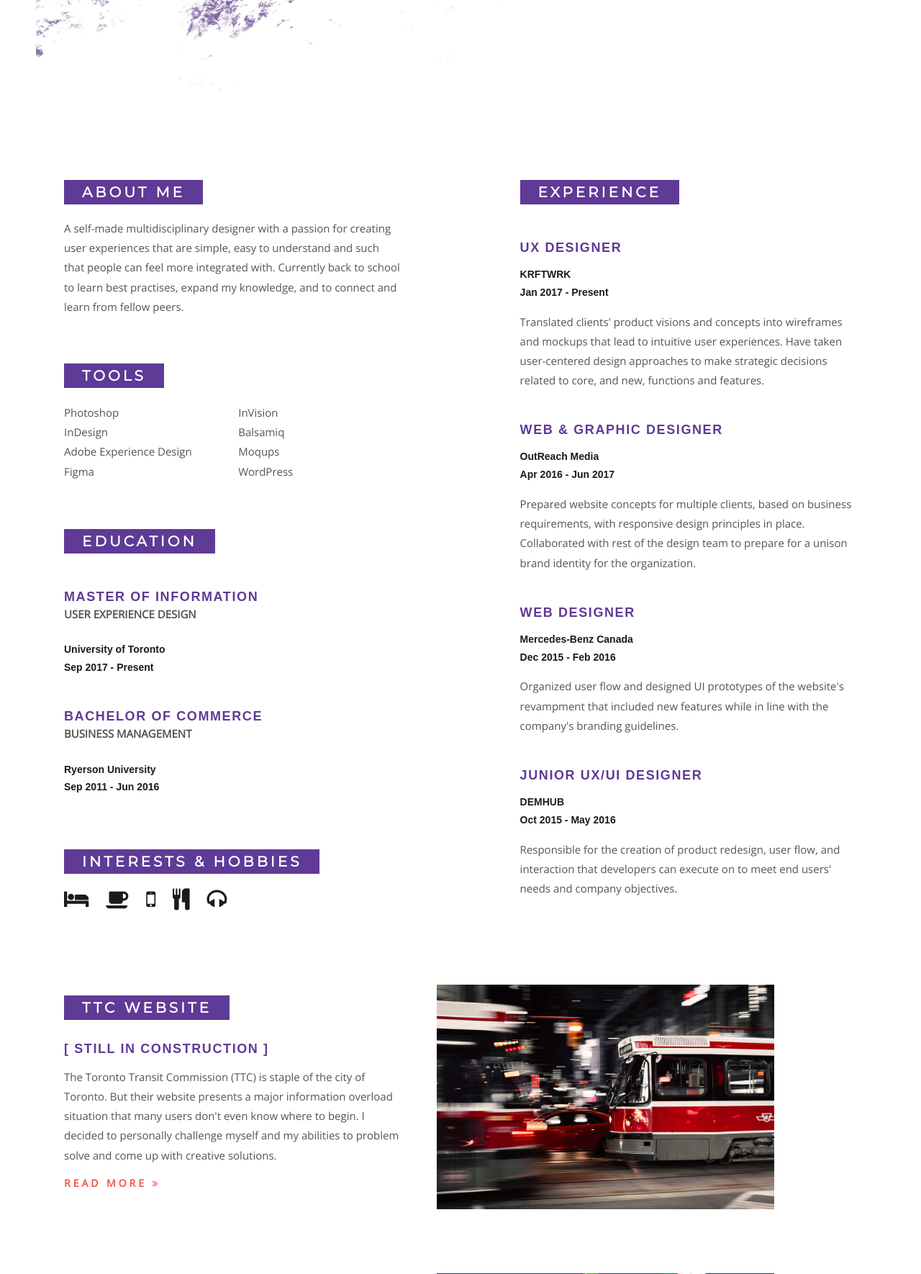
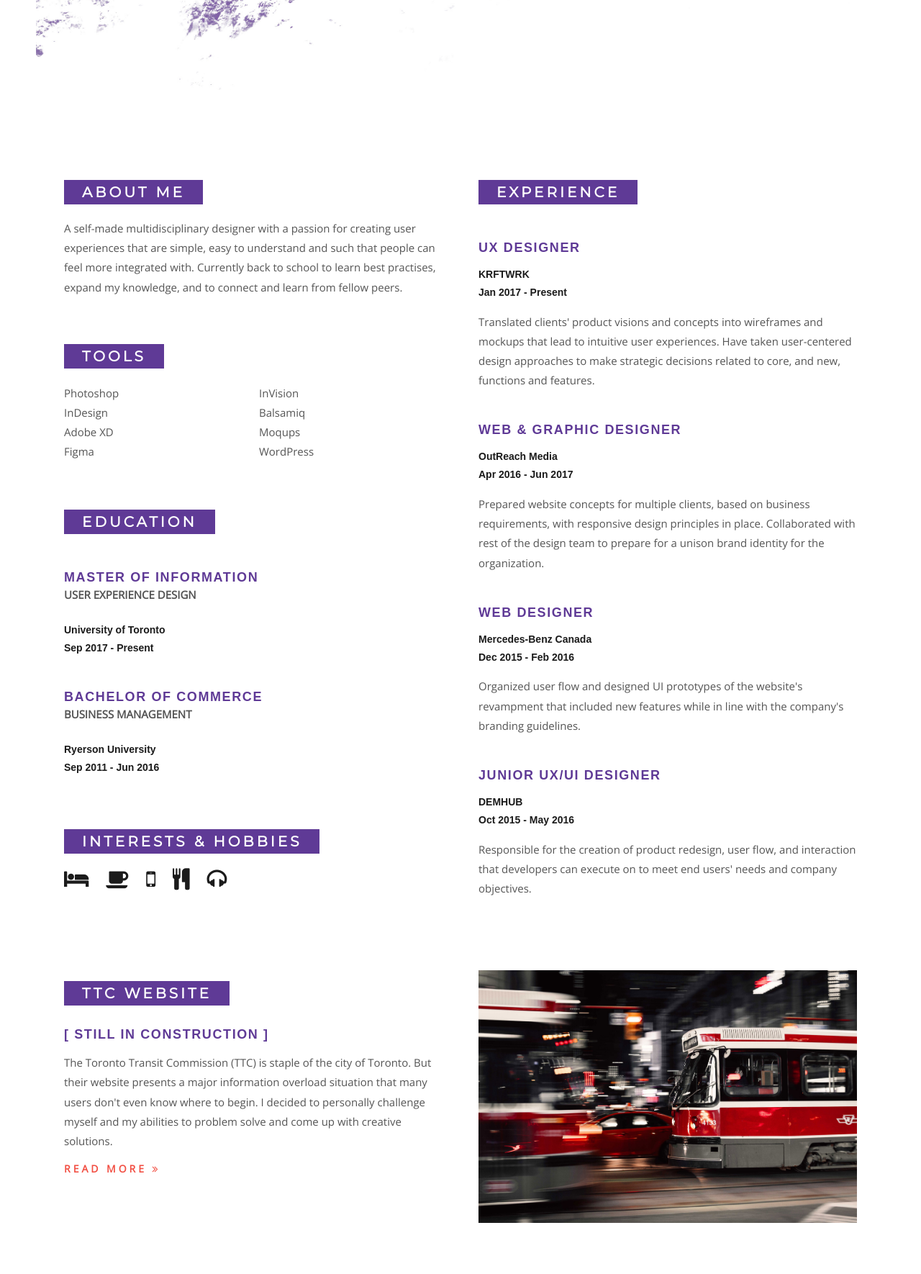
Before and after one commit to priswongys/priswongys.github.io, a PHP site: page / in a window 1280 px wide. Shown: the part 625-2395 px from the top of the page at 72% size. Run offline with PHP 8.4, Linux system fonts and the light colour scheme; some libraries are stand-ins or nearby versions.

Commit message:
Size Changes
Column changed from 48% to 50%

```diff
--- a/index.html
+++ b/index.html
@@ -92,7 +92,7 @@
 								<ul>
 									<li>Photoshop</li>
 									<li>InDesign</li>
-									<li>Adobe Experience Design</li>
+									<li>Adobe XD</li>
 									<li>Figma</li>
 									<li>InVision</li>
 									<li>Balsamiq</li>
@@ -229,20 +229,6 @@
 			</div>
 		</div>
 
-		<!-- <div class="wrapper flex-container">
-			<div class="column">
-				<img src="styles/weatherpanda.jpg" alt='weatherpanda'>
-			</div>
-
-			<div class="column">
-				<h3>Weather Panda</h3>
-				<h4>Weather App Concept</h4>
-				<p>
-				While taking a UX Design course, I took a personal challenge to design my first iOS app concept for my final project. The assignment required me to introduce a problem while presenting a solution to it. The process included creating personas, a storyboard, a DIG, wireframes, high fidelity mockups, and a prototype on InVision.
-				</p>
-				<a href="weatherpanda.html"> Read More  <i class="fa fa-angle-double-right" aria-hidden="true"></i></a>
-			</div>
-		</div> -->
 
 		<div class="wrapper flex-container">
 
--- a/styles/styles.css
+++ b/styles/styles.css
@@ -287,7 +287,7 @@ main, article {
 }
 
 .column {
-	width: 45%;
+	width: 50%;
 	float: left;
 	padding: 25px
 }
```
